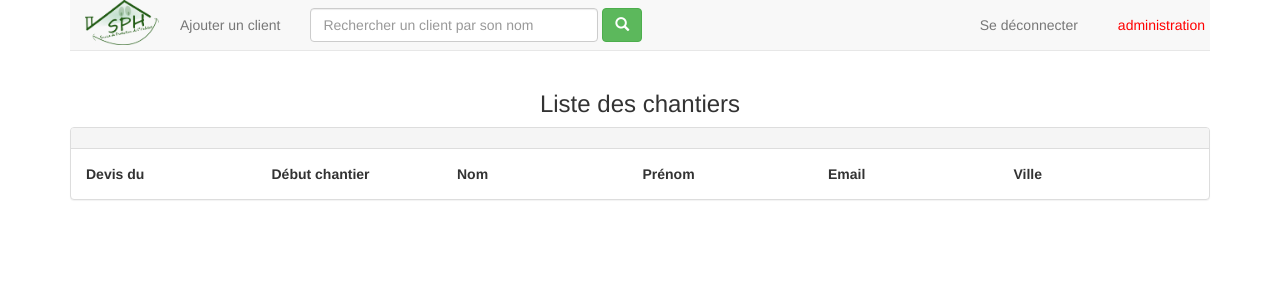
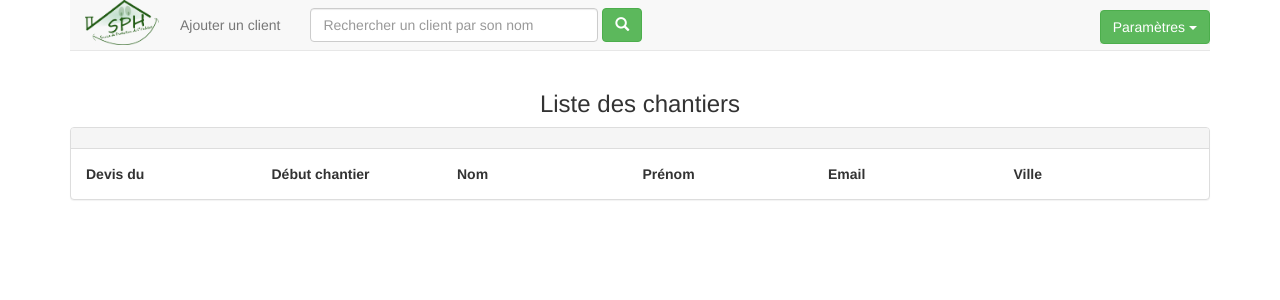
Before and after one commit to Jeanet11/SPH, a PHP site: page /index.php?p=liste_chantier in a window 1280 px wide. Shown: the top 300 px of the page. Run offline with PHP 8.4, Linux system fonts and the light colour scheme; the visitor is signed in with stand-in values (Sample User, id 1); data that the repository does not hold is empty; some libraries are stand-ins or nearby versions.

Commit message:
dropdown nparamètres dans la navbar

```diff
--- a/assets/css/header.css
+++ b/assets/css/header.css
@@ -20,6 +20,9 @@
     background-color: rgb(220, 236, 217);
 }
 
-#admin {
-    color: red;
+.parametres {
+	left: 0;
+    margin-right: 10px;
+    margin-top: 10px;
+    background-color: rgb(220, 236, 217);
 }
--- a/assets/templates/header.php
+++ b/assets/templates/header.php
@@ -3,8 +3,36 @@
 // condition d'affichage du lien vers la page admin
 	$admin = '';
     if($_SESSION['uti_autorisation'] === "1"){
-        $admin =  '<a href="?p=administration" id="admin"><span>administration</span></a>';
+        $admin =
+        '
+        <div class="btn-group parametres">
+        <button type="button" class="btn btn-success dropdown-toggle  " data-toggle="dropdown" aria-haspopup="true" aria-expanded="false">
+          Paramètres <span class="caret"></span>
+        </button>
+        <ul class="dropdown-menu">
+          <li><a href="?p=gestion.php">administration</a></li>
+          <li><a href="?p=update_mdp.php">Changer le mot de passe</a></li>
+          <li role="separator" class="divider"></li>
+          <li><a href="?p=deconnexion">Se déconnecter</a></li>
+        </ul>
+      </div> ';
+    } else {
+        $admin =
+        '
+        <div class="btn-group parametres">
+        <button type="button" class="btn btn-success dropdown-toggle" data-toggle="dropdown" aria-haspopup="true" aria-expanded="false">
+          Paramètres <span class="caret"></span>
+        </button>
+        <ul class="dropdown-menu">
+          <li><a href="?p=update_mdp.php">changer le mot de passe</a></li>
+          <li role="separator" class="divider"></li>
+          <li><a href="?p=deconnexion">Se déconnecter</a></li>
+        </ul>
+      </div> ';
     }
+
+
+
 ?>
 <section class="container">
 <nav class="navbar navbar-default navbar-static-top" role="navigation">
@@ -49,7 +77,7 @@
         </ul>
 
         <ul class="nav navbar-nav navbar-right list-inline">
-            <li><a id="hoverDeco" href="?p=deconnexion">Se déconnecter</a></li>
+            <!-- <li><a id="hoverDeco" href="?p=deconnexion">Se déconnecter</a></li> -->
             <li><?= $admin ?></li>
 
         </ul>
--- a/index.php
+++ b/index.php
@@ -74,6 +74,10 @@ if($p === 'suppression_client') {
 	include('./pages/suppression_client.php');
 }
 
+if($p === 'update_mdp') {
+	include('./pages/update_mdp.php');
+}
+
 $content = ob_get_clean();
 include('assets/templates/default.php');
 ?>
```
